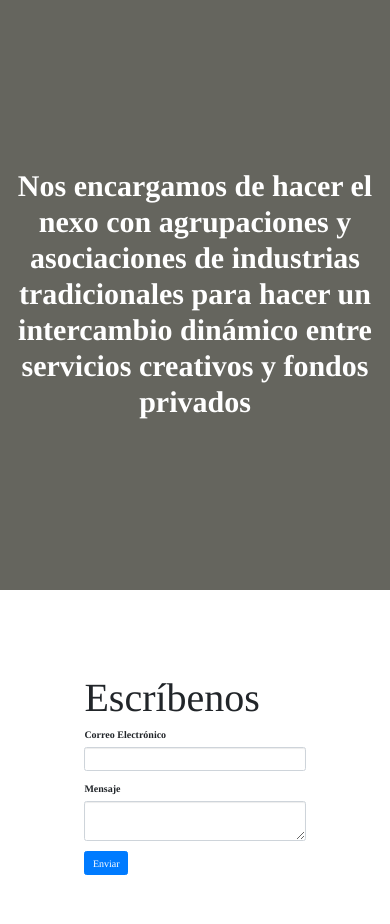
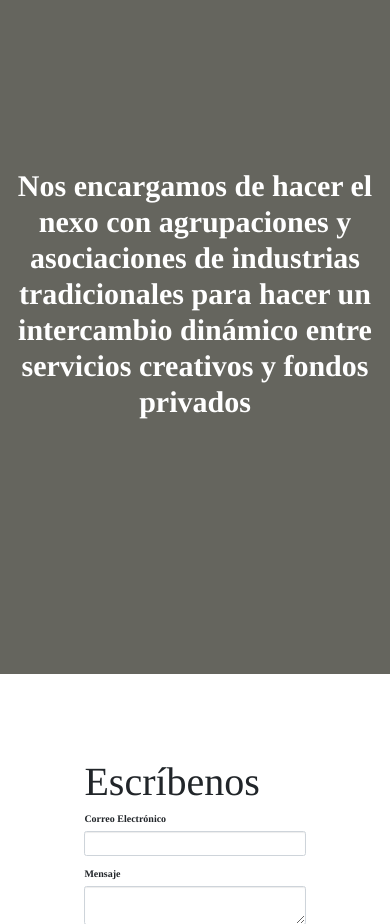
Before and after one commit to nicoarqu/Bug, a Flask app: page /matching in a window 390 px wide. Shown: the part 179-1103 px from the top of the page. Run offline with Flask 2, Linux system fonts and the light colour scheme; some libraries are stand-ins or nearby versions.

```diff
--- a/static/css/matching.css
+++ b/static/css/matching.css
@@ -2,7 +2,7 @@
 	#matching_description{
 		height: 60vh;
 		top:40%;
-		height: 70vh;
+		height: 80vh;
 		background-color: #65655E;
 	}
 
```
